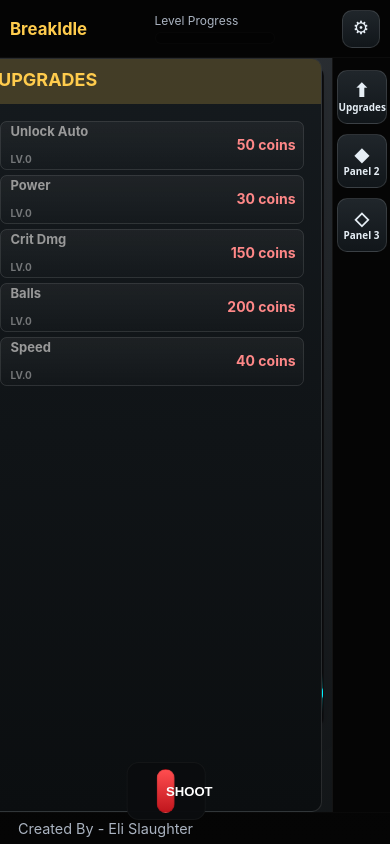
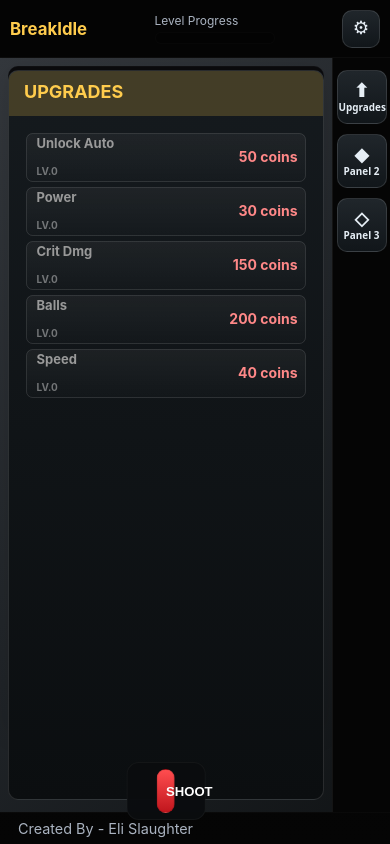
Before and after one commit to ELI-SLAUGHTER-0709/BreakIdle, a plain HTML site: page index.html in a window 390 px wide. Both pictures are taken after a click on the button "Open upgrades". Drawn offline with Linux system fonts and the light colour scheme.

Commit message:
Balance spacing and sizing between game and sidebar canvases

```diff
--- a/upgrades-sidebar.css
+++ b/upgrades-sidebar.css
@@ -1,8 +1,8 @@
-/* In-flow right upgrade drawer: opening pushes only the canvas's right edge left. */
+/* Keep the game and sidebar canvases on a consistent, balanced grid. */
 main {
   justify-content: flex-start;
-  gap: 12px;
-  padding: 12px 94px calc(var(--controls-height) + 12px) 12px;
+  gap: 16px;
+  padding: 16px 98px calc(var(--controls-height) + 16px) 16px;
 }
 
 .right-action-rail {
@@ -50,13 +50,13 @@ main {
 
 .canvas-wrap {
   order: 0;
-  flex: 1 1 auto;
+  flex: 1 1 800px;
   width: auto;
-  min-width: 280px;
-  max-width: none;
+  min-width: min(280px, 100%);
+  max-width: 800px;
   max-height: 100%;
   aspect-ratio: 800 / 520;
-  transition: width 180ms ease;
+  transition: flex-basis 180ms ease;
 }
 
 .side-panel.shop {
@@ -66,10 +66,11 @@ main {
   top: auto;
   right: auto;
   bottom: auto;
+  box-sizing: border-box;
   width: 0;
-  max-width: 340px;
-  height: 100%;
-  max-height: 520px;
+  max-width: min(340px, 38vw);
+  height: min(520px, 100%);
+  max-height: 100%;
   flex: 0 0 0;
   border: 0;
   border-radius: 10px;
@@ -82,8 +83,8 @@ main {
 }
 
 .side-panel.shop.open {
-  width: 340px;
-  flex-basis: 340px;
+  width: min(340px, 38vw);
+  flex-basis: min(340px, 38vw);
   border: 1px solid rgba(255,255,255,.12);
   opacity: 1;
   visibility: visible;
@@ -91,7 +92,12 @@ main {
   transition: flex-basis 180ms ease, width 180ms ease, opacity 120ms ease 60ms, visibility 0s;
 }
 
-.side-panel.shop .side-canvas { width: 100%; height: 100%; }
+.side-panel.shop .side-canvas {
+  display: block;
+  width: 100%;
+  height: 100%;
+}
+
 .rail-action-primary[aria-expanded="true"] {
   border-color: rgba(255,204,77,.55);
   background: linear-gradient(180deg,#35312a,#171918);
@@ -105,19 +111,28 @@ main {
 .bottom-bar { transform: translateX(-50%); }
 .rapid-cooldown-container { transform: translateX(-50%); }
 
+@media (max-width: 1200px) and (min-width: 901px) {
+  main { gap: 14px; padding-right: 90px; padding-left: 14px; }
+  .side-panel.shop.open { width: min(300px, 32vw); flex-basis: min(300px, 32vw); }
+}
+
 @media (max-width: 900px) {
-  main { padding: 8px 78px calc(var(--controls-height) + 16px) 8px; }
+  main { gap: 12px; padding: 8px 78px calc(var(--controls-height) + 16px) 8px; }
   .right-action-rail { width: 68px; padding-inline: 5px; }
   .rail-action, #shopToggle.rail-action { width: 58px; }
   .canvas-wrap { width: 100%; min-width: 0; }
   .side-panel.shop.open {
     position: absolute;
     z-index: 300;
-    right: 68px;
-    top: var(--header-height);
-    bottom: var(--footer-height);
+    left: 12px;
+    right: 80px;
+    top: calc(var(--header-height) + 12px);
+    bottom: calc(var(--footer-height) + 12px);
+    width: auto;
+    max-width: none;
     height: auto;
     max-height: none;
+    flex: none;
   }
 }
 
@@ -127,6 +142,7 @@ main {
   .rail-action, #shopToggle.rail-action { width: 50px; min-height: 54px; }
   .rail-action-label { max-width: 46px; font-size: .62rem; }
   .bottom-bar, .rapid-cooldown-container { width: var(--canvas-controls-width, calc(100% - 12px)); }
+  .side-panel.shop.open { left: 8px; right: 66px; }
 }
 
 @media (prefers-reduced-motion: reduce) {
```
